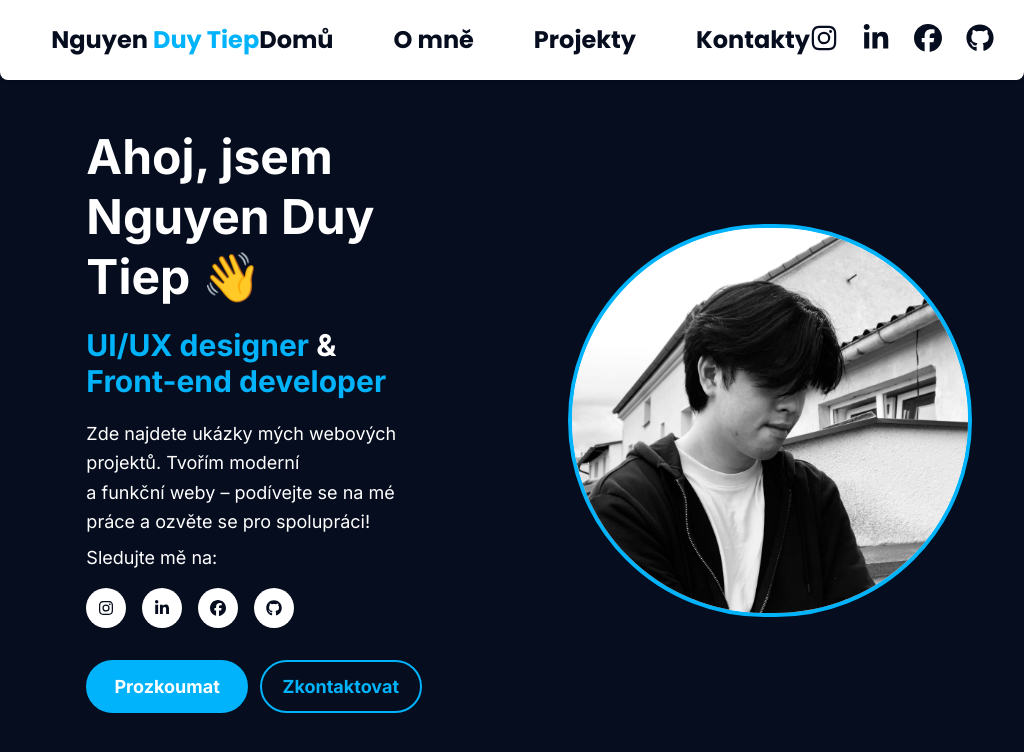
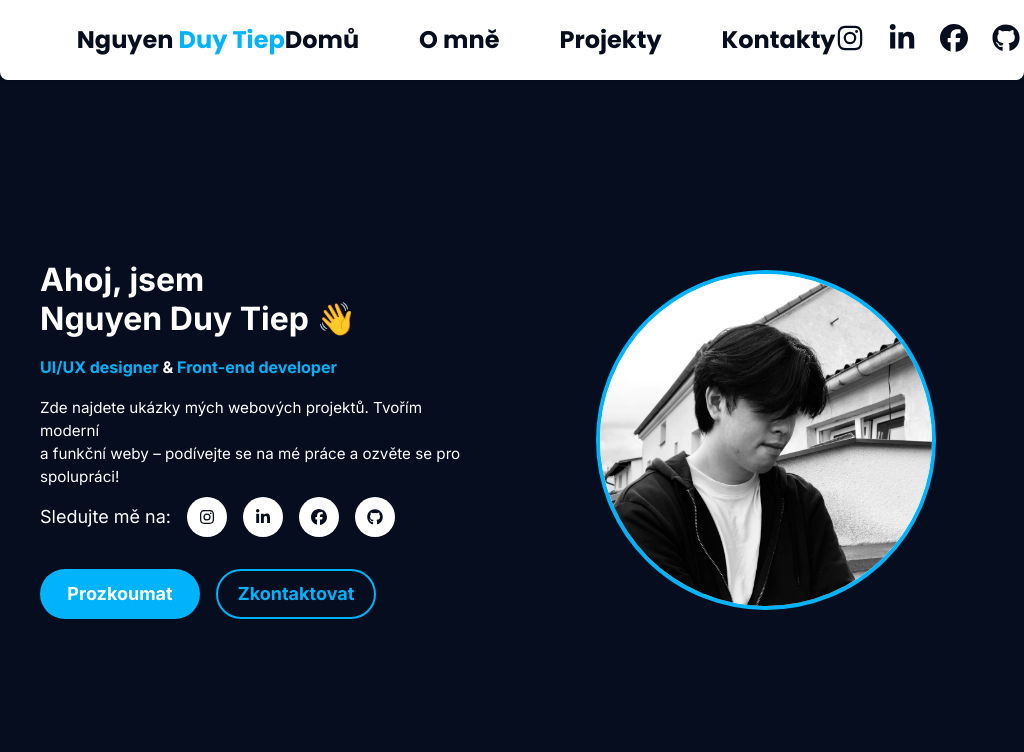
Before and after one commit to dtnguyen5/web-portfolio-2025, a Next.js app: page / in a window 1024 px wide. Shown: the top 752 px of the page. Built offline with nearby package versions, Linux system fonts and the light colour scheme.

Commit message:
responsivni zmeny

```diff
--- a/src/app/base.css
+++ b/src/app/base.css
@@ -16,6 +16,17 @@
   --spacing-home-profile-w: 404px;
 }
 
+/* Tablet overrides (medium screens) */
+@media (max-width: 1024px) and (min-width: 769px) {
+  :root {
+    --spacing-home-profile-h: 340px;
+    --spacing-home-profile-w: 340px;
+    --spacing-home-button-h: 50px;
+    --spacing-home-button-w: 160px;
+    --spacing-home-follow-label: 130px;
+  }
+}
+
 /* Mobile overrides */
 @media (max-width: 768px) {
   :root {
--- a/src/app/page.scss
+++ b/src/app/page.scss
@@ -250,3 +250,134 @@ $button-variants: (
     margin-top: 20px;
   }
 }
+
+/* Tablet Responsive Styles (medium screens) */
+@media (min-width: 769px) and (max-width: 1024px) {
+  .home-section {
+    padding: 0 !important;
+    padding-top: 40px !important;
+  }
+
+  .home-section > div {
+    padding: 0;
+  }
+
+  .home-section .grid {
+    gap: 30px;
+    grid-template-columns: 1fr 1fr;
+    width: 100%;
+    max-width: 100%;
+  }
+
+  .home-section .grid > div:first-child {
+    width: 100% !important;
+    max-width: 100%;
+    padding-left: 40px !important;
+    padding-right: 20px;
+  }
+
+  .home-section .grid > div:last-child {
+    padding-left: 20px;
+    padding-right: 40px !important;
+    display: flex;
+    justify-content: center;
+    align-items: center;
+  }
+
+  .home-section h1 {
+    font-size: 2rem !important;
+    line-height: 1.2;
+    text-align: left;
+  }
+
+  .home-section h1 span.inline-block {
+    white-space: nowrap;
+    display: inline-block;
+    flex-shrink: 0;
+  }
+
+  .home-section h2 {
+    font-size: 1rem !important;
+    text-align: left;
+  }
+
+  .home-section p {
+    font-size: 0.95rem !important;
+    line-height: 1.5;
+    text-align: left;
+  }
+
+  .home-section .flex.flex-wrap.items-center {
+    flex-direction: row;
+    align-items: center;
+    gap: 16px !important;
+    width: 100%;
+    justify-content: flex-start;
+  }
+
+  .home-section .flex.flex-wrap.items-center .ml-6 {
+    margin-left: 0 !important;
+  }
+
+  .home-section .space-y-10 {
+    gap: 20px !important;
+  }
+
+  .home-section .flex.gap-3 {
+    gap: 16px !important;
+    flex-wrap: wrap;
+    justify-content: flex-start;
+  }
+
+  .home-profile-ring {
+    margin-top: 0;
+  }
+}
+
+/* MacBook/Medium Desktop Styles */
+@media (min-width: 1025px) and (max-width: 1200px) {
+  .home-section h1 {
+    font-size: 1.875rem !important;
+    line-height: 1.3;
+  }
+
+  .home-section h1 span.inline-block {
+    white-space: nowrap;
+    display: inline-block;
+    flex-shrink: 0;
+  }
+
+  .home-section h2 {
+    font-size: 1.125rem !important;
+  }
+
+  .home-section p {
+    font-size: 0.9rem !important;
+  }
+}
+
+/* Large Desktop Styles - iPad/Laptop */
+@media (min-width: 1201px) and (max-width: 1440px) {
+  .home-section h1 {
+    font-size: 2.4rem !important;
+    line-height: 1.2;
+  }
+
+  .home-section h1 span.inline-block {
+    white-space: nowrap;
+    display: inline-block;
+    flex-shrink: 0;
+  }
+
+  .home-section h2 {
+    font-size: 1rem !important;
+  }
+
+  .home-section p {
+    font-size: 0.9rem !important;
+  }
+
+  .home-section > div > div > div:first-child > div:nth-child(2) {
+    margin-top: 8px !important;
+  }
+}
--- a/src/components/header/Header.scss
+++ b/src/components/header/Header.scss
@@ -39,3 +39,46 @@
 		font-family: $poppins;
 	}
 }
+
+/* Tablet Responsive Styles (medium screens) */
+@media (min-width: 769px) and (max-width: 1024px) {
+	.header-root > div {
+		width: 85% !important;
+	}
+
+	.header-root > div > div {
+		justify-content: space-between !important;
+	}
+}
+
+/* MacBook/Medium Desktop Styles */
+@media (min-width: 1025px) and (max-width: 1200px) {
+	.header-root > div > div {
+		gap: 8px !important;
+	}
+
+	.header-root > div > div > a {
+		font-size: 1.25rem !important;
+	}
+
+	.header-root > div > div > a span {
+		font-size: 1.25rem !important;
+	}
+
+	.header-root nav {
+		gap: 32px !important;
+	}
+
+	.header-root nav a {
+		font-size: 1.125rem !important;
+	}
+
+	.header-root > div > div > div:last-child {
+		gap: 4px !important;
+	}
+
+	.header-root > div > div > div:last-child svg {
+		width: 12px !important;
+		height: 12px !important;
+	}
+}
```
Also changed, not shown: src/app/about/about.scss (+25 -1 lines).
